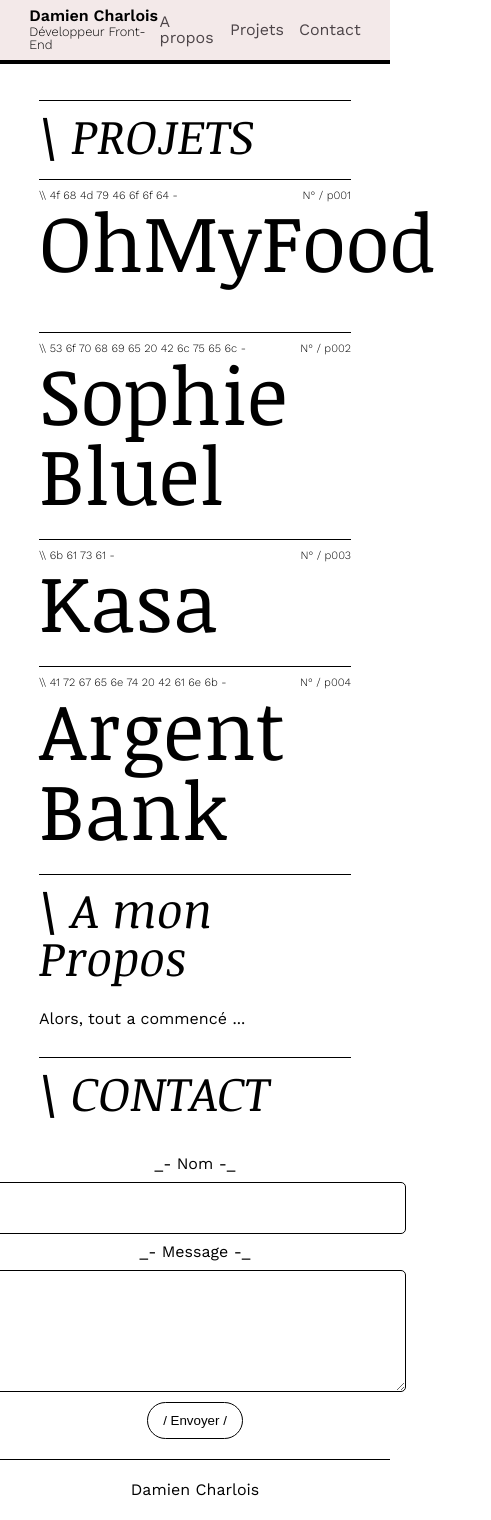
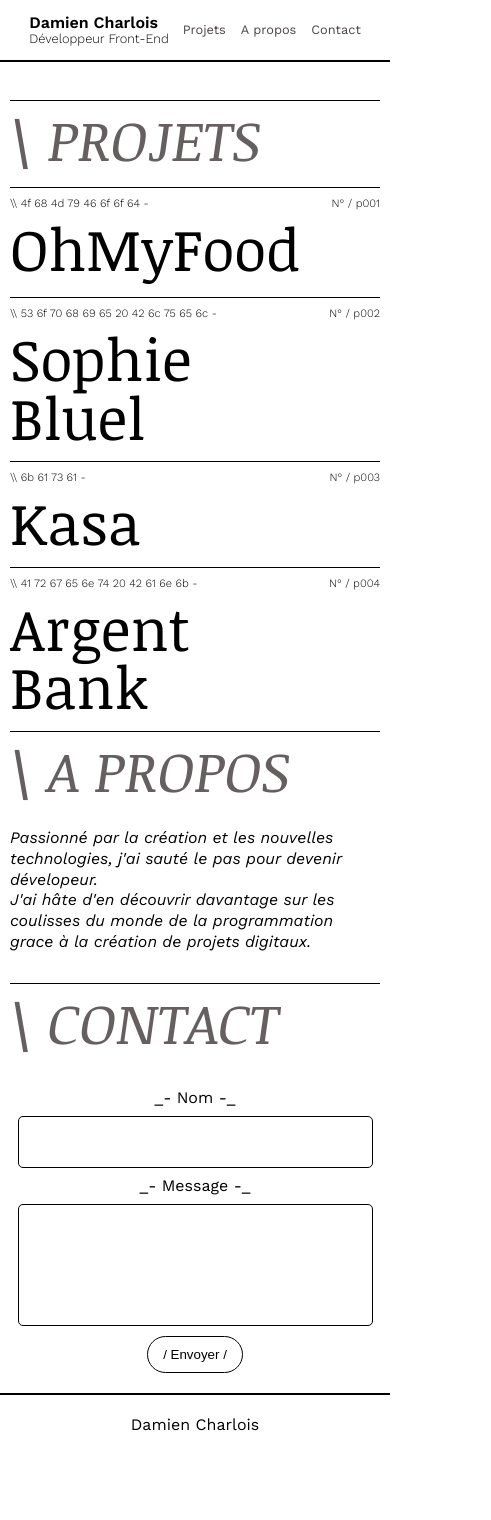
Before and after one commit to Dam-C/OC_P12, a React (Vite) app: page / in a window 390 px wide. Shown: the whole page, 491 px wide, since content can reach past the window. After the commit the page ends 1455 px from the top, so only its background shows below. Built offline with nearby package versions, Linux system fonts and the light colour scheme.

Commit message:
soutenance

```diff
--- a/public/styles/styles.css
+++ b/public/styles/styles.css
@@ -192,8 +192,8 @@ table {
   flex-direction: column;
   justify-content: center;
   align-items: center;
-  background-color: rgb(243, 233, 233);
-  border-bottom: 4px solid black;
+  background-color: rgb(255, 255, 255);
+  border-bottom: 2px solid black;
 }
 .main-nav__wrapper {
   position: absolute;
@@ -237,21 +237,21 @@ table {
   border-top: 1px solid black;
 }
 .site-section__title {
-  font-size: 3rem;
+  font-size: 3.5rem;
   font-family: "Noticia Text";
   font-style: italic;
   padding: 10px 0 20px 0;
+  color: rgb(101, 95, 95);
 }
 
 .about-title {
-  font-size: 3rem;
-  font-family: "Noticia Text";
-  font-style: italic;
   padding: 10px 0 20px 0;
   margin-bottom: 10px;
 }
 .about-text {
+  font-style: italic;
   margin-bottom: 30px;
+  line-height: 1.3;
 }
 
 .project-item {
@@ -415,6 +415,7 @@ table {
 }
 .contact-form__input-text {
   height: 100px;
+  resize: none;
 }
 .contact-form__btn {
   cursor: pointer;
@@ -429,7 +430,7 @@ table {
 }
 
 .footer {
-  border-top: 1px solid black;
+  border-top: 2px solid black;
   display: flex;
   justify-content: center;
   align-items: center;
@@ -437,4 +438,36 @@ table {
   background-color: rgb(255, 255, 255);
 }
 
+@media screen and (max-width: 750px) {
+  .main-nav__right {
+    font-size: 0.8rem;
+  }
+  .site-content {
+    width: auto;
+    margin: 100px 10px 0 10px;
+  }
+  .project-infos {
+    flex-direction: column;
+  }
+  .project-item {
+    padding: 10px 0 10px 0;
+  }
+  .project-header {
+    gap: 10px;
+  }
+  .project-header__title {
+    font-size: 15vw;
+  }
+  .project-infos {
+    margin-top: 10px;
+    gap: 10px;
+  }
+  .contact-form {
+    width: 90%;
+  }
+  .contact-form__input {
+    width: 100%;
+  }
+}
+
 /*# sourceMappingURL=styles.css.map */
--- a/src/components/_compsIndex.jsx
+++ b/src/components/_compsIndex.jsx
@@ -1,7 +1,7 @@
 export { default as Anim } from "./anim";
 export { default as MainNav } from "./mainNav";
 export { default as SiteContent } from "./siteContent";
-export { default as Intro } from "./intro";
+export { default as About } from "./about";
 export { default as ProjectsList } from "./projectsList";
 export { default as ProjectItem } from "./projectItem";
 export { default as Technos } from "./technos";
--- /dev/null
+++ b/src/components/about.jsx
@@ -0,0 +1,16 @@
+const About = () => {
+  return (
+    <section id="#about" className="site-section ">
+      <h2 className="site-section__title about-title">\ A PROPOS</h2>
+      <p className="about-text">
+        Passionné par la création et les nouvelles technologies, j'ai sauté le
+        pas pour devenir dévelopeur.
+        <br />
+        J'ai hâte d'en découvrir davantage sur les coulisses du monde de la
+        programmation grace à la création de projets digitaux.
+      </p>
+    </section>
+  );
+};
+
+export default About;
--- a/src/components/intro.jsx
+++ /dev/null
@@ -1,10 +0,0 @@
-const Intro = () => {
-  return (
-    <section id="#about" className="site-section site-section__intro">
-      <h2 className="about-title">\ A mon Propos</h2>
-      <p className="about-text">Alors, tout a commencé ...</p>
-    </section>
-  );
-};
-
-export default Intro;
--- a/src/components/mainNav.jsx
+++ b/src/components/mainNav.jsx
@@ -8,10 +8,10 @@ const MainNav = () => {
         </div>
         <ul className="main-nav__right">
           <li>
-            <a href="#about">A propos</a>
+            <a href="#projects">Projets</a>
           </li>
           <li>
-            <a href="#projects">Projets</a>
+            <a href="#about">A propos</a>
           </li>
           <li>
             <a href="#contact">Contact</a>
--- a/src/components/siteContent.jsx
+++ b/src/components/siteContent.jsx
@@ -1,10 +1,10 @@
-import { Intro, ProjectsList, Contact } from "./_compsIndex";
+import { About, ProjectsList, Contact } from "./_compsIndex";
 
 const SiteContent = () => {
   return (
     <main className="site-content">
       <ProjectsList />
-      <Intro />
+      <About />
       <Contact />
     </main>
   );
--- a/src/datas/content.json
+++ b/src/datas/content.json
@@ -6,7 +6,7 @@
     "title": "OhMyFood",
     "gitHubLink": "https://github.com/Dam-C/OC_Projet_04",
     "liveSite": "https://dam-c.github.io/OC_Projet_04/",
-    "text": "L'un des premiers projets sur lesquels j'ai pu traaviller dans la formationi. Une fois les bases acquises, l'objectif était de travailler sur l'aspect responsive du site ainsi que les animations CSS à implanter.",
+    "text": "L'un des premiers projets sur lesquels j'ai pu travailler. Une fois les bases HTML et CSS acquises, l'objectif était de travailler sur l'aspect responsive du site ainsi que les animations CSS.",
     "technos": [
       { "name": "HTML5", "technoIcon": "/icons/icon-html.png" },
       { "name": "CSS3", "technoIcon": "/icons/icon-css.png" },
@@ -20,7 +20,7 @@
     "title": "Sophie Bluel",
     "gitHubLink": "https://github.com/Dam-C/OC_Projet_06",
     "liveSite": false,
-    "text": "Pour découvrir Javascript j'ai réalisé ce site en (Vanilla) Javascript. L'ensemble des fonctionnalités du site (même sommaires) ont été réalisé sans librairie ouo framework. L'utilisation de swagger a également nécessaire pour la réalisation de ce prjet.",
+    "text": "Pour découvrir Javascript j'ai réalisé ce site en (Vanilla) Javascript. L'ensemble des fonctionnalités du site (même sommaires) a été réalisé sans librairie ou framework. L'utilisation de swagger a également nécessaire pour la réalisation de ce projet.",
     "technos": [
       { "name": "HTML5", "technoIcon": "/icons/icon-html.png" },
       { "name": "CSS3", "technoIcon": "/icons/icon-css.png" },
@@ -34,7 +34,7 @@
     "title": "Kasa",
     "gitHubLink": "https://github.com/Dam-C/OC_P08",
     "liveSite": false,
-    "text": "Pour découvrir React et React Routerj'ai réalisé un site de location immobilière reprenant la même approche qu'Air BnB. L'objectif était ici de se familiraiser avec la logique React ainsi que le routing via React Router.",
+    "text": "Pour découvrir React et React Router, j'ai développé un site de location immobilière reprenant la même approche qu'Air BnB. L'objectif était ici de se familiraiser avec la logique React ainsi que le routing par React Router.",
     "technos": [
       { "name": "HTML5", "technoIcon": "/icons/icon-html.png" },
       { "name": "CSS3", "technoIcon": "/icons/icon-css.png" },
@@ -51,7 +51,7 @@
     "title": "Argent Bank",
     "gitHubLink": "https://github.com/Dam-C/ArgentBank-website",
     "liveSite": false,
-    "text": "Le dernier Projet de la formation. L'objectif était ici de réaliser l'entierté du site à partir de maquette et d'y combiner l'ensemble de ce qu' l'on a appris en formation (HTML, CSS,React, React Router) et d'y implémenter un manager d'état global, Redux. J'ai également réaliser des routes pour des call API via Swagger et la documentation associée.",
+    "text": "Le dernier Projet de la formation. L'objectif ici est de réaliser des parties spécifiques du site à partir de maquettes et d'utiliser l'ensemble des technologies apprises lors de la formation (HTML, CSS,React, React Router) et d'y ajouter le state manager Redux. J'ai également réalisé des routes pour des call API via Swagger et la documentation associée.",
     "technos": [
       { "name": "HTML5", "technoIcon": "/icons/icon-html.png" },
       { "name": "CSS3", "technoIcon": "/icons/icon-css.png" },
--- a/src/sass/inputs.scss
+++ b/src/sass/inputs.scss
@@ -195,8 +195,8 @@ table {
   flex-direction: column;
   justify-content: center;
   align-items: center;
-  background-color: rgb(243, 233, 233);
-  border-bottom: 4px solid black;
+  background-color: rgb(255, 255, 255);
+  border-bottom: 2px solid black;
   &__wrapper {
     position: absolute;
     width: 85%;
@@ -240,26 +240,24 @@ table {
 
 .site-section {
   border-top: 1px solid black;
-  &__intro {
-  }
   &__title {
-    font-size: 3rem;
+    font-size: 3.5rem;
     font-family: "Noticia Text";
     font-style: italic;
     padding: 10px 0 20px 0;
+    color: rgb(101, 95, 95);
   }
 }
 
 .about {
   &-title {
-    font-size: 3rem;
-    font-family: "Noticia Text";
-    font-style: italic;
     padding: 10px 0 20px 0;
     margin-bottom: 10px;
   }
   &-text {
+    font-style: italic;
     margin-bottom: 30px;
+    line-height: 1.3;
   }
 }
 
@@ -432,6 +430,7 @@ table {
       }
       &-text {
         height: 100px;
+        resize: none;
       }
     }
     &__btn {
@@ -449,10 +448,46 @@ table {
 }
 
 .footer {
-  border-top: 1px solid black;
+  border-top: 2px solid black;
   display: flex;
   justify-content: center;
   align-items: center;
   height: 60px;
   background-color: rgb(255, 255, 255);
 }
+
+@media screen and (max-width: 750px) {
+  .main-nav__right {
+    font-size: 0.8rem;
+  }
+
+  .site-content {
+    width: auto;
+    margin: 100px 10px 0 10px;
+  }
+  .project-infos {
+    flex-direction: column;
+  }
+  .project {
+    &-item {
+      padding: 10px 0 10px 0;
+    }
+    &-header {
+      gap: 10px;
+      &__title {
+        font-size: 15vw;
+      }
+    }
+    &-infos {
+      margin-top: 10px;
+
+      gap: 10px;
+    }
+  }
+  .contact-form {
+    width: 90%;
+  }
+  .contact-form__input {
+    width: 100%;
+  }
+}
```
Also changed, not shown: 1 other file (tests, documents, lock files or other folders).
